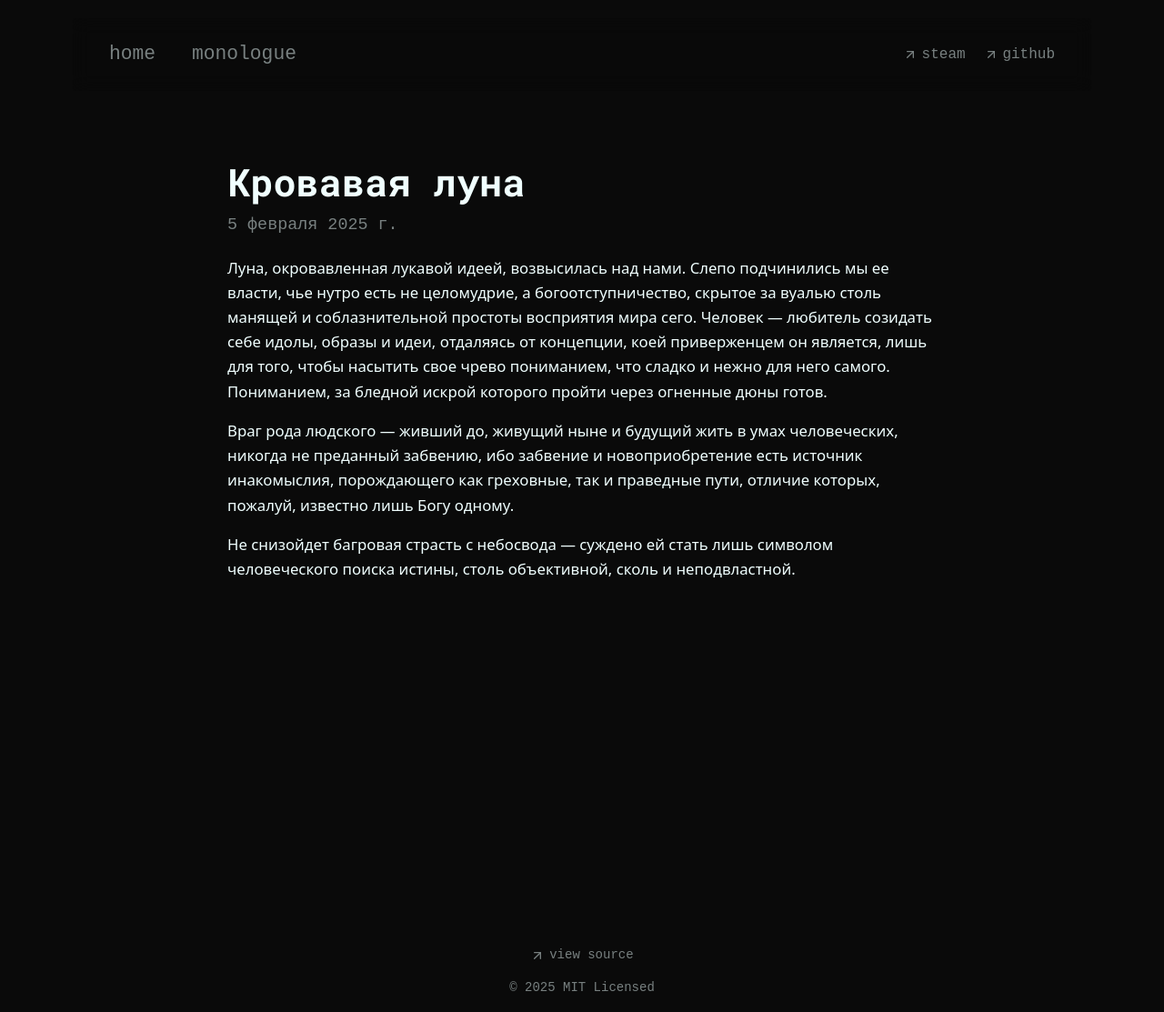
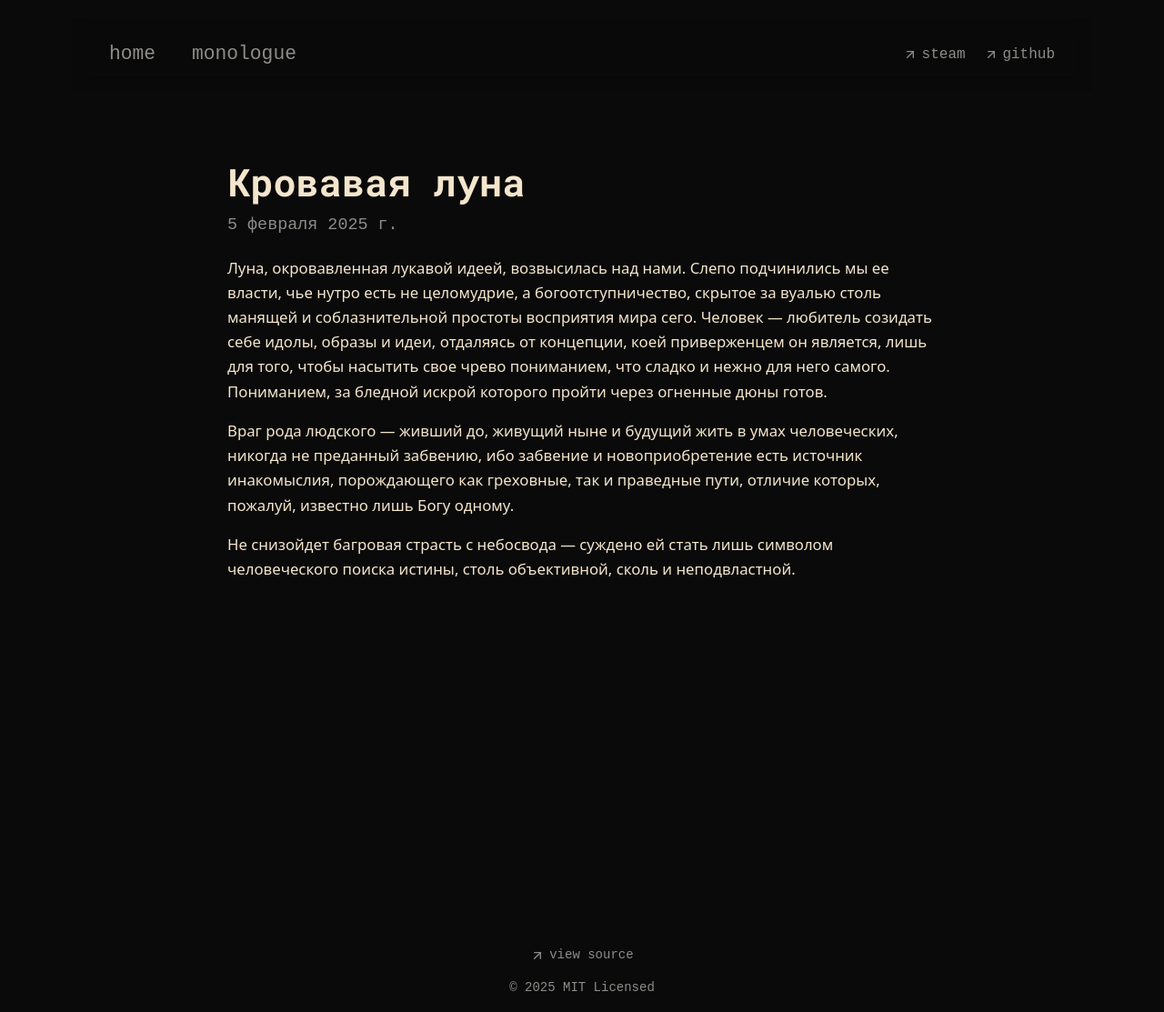
Before and after one commit to zombyacoff/alex-svidersky, a Next.js app: page /alex-svidersky/monologue/blood-moon in a window 1280 px wide. Shown: the whole page at 91% size. Built offline with nearby package versions, Linux system fonts and the light colour scheme.

Commit message:
colors changes
also little refactor

```diff
--- a/src/app/monologue/[slug]/page.tsx
+++ b/src/app/monologue/[slug]/page.tsx
@@ -1,7 +1,7 @@
 import { MDXRemote } from "next-mdx-remote/rsc";
 import { getPosts, formatDate } from "@/lib/mdxUtils";
 import { MDXComponents } from "@/components/MDXComponents";
-import styles from "./slug.module.scss";
+import styles from "./post.module.scss";
 import remarkGfm from "remark-gfm";
 import { notFound } from "next/navigation";
 
@@ -13,7 +13,7 @@ export async function generateStaticParams() {
   }));
 }
 
-export default async function Page({ params }) {
+export default async function Post({ params }) {
   const { slug } = await params;
   const post = getPosts().find((post) => post.slug === slug);
 
--- a/src/components/MonologuePosts.tsx
+++ b/src/components/MonologuePosts.tsx
@@ -1,5 +1,5 @@
 import Link from "next/link";
-import { getPosts, formatDate, sortPostsByTime } from "@/lib/mdxUtils";
+import { getPosts, formatDate, sortPostsByDate } from "@/lib/mdxUtils";
 import styles from "./MonologuePosts.module.scss";
 
 interface MonologuePostsProps {
@@ -7,7 +7,7 @@ interface MonologuePostsProps {
 }
 
 export const MonologuePosts: React.FC<MonologuePostsProps> = ({ limit }) => {
-  const posts = sortPostsByTime(getPosts());
+  const posts = sortPostsByDate(getPosts());
   const displayedPosts = limit ? posts.slice(0, limit) : posts;
 
   return (
--- a/src/components/layout/Footer/index.tsx
+++ b/src/components/layout/Footer.tsx
@@ -7,11 +7,7 @@ export const Footer = () => {
   return (
     <footer className={styles.footer}>
       <div className={styles.footerButtons}>
-        <UrlButton
-          url={PROFILE_URLS.repository}
-          text="view source"
-          arrowSize={16}
-        />
+        <UrlButton url={PROFILE_URLS.repository} text="view source" />
       </div>
       <p className={styles.copy}>© {new Date().getFullYear()} MIT Licensed</p>
     </footer>
--- a/src/components/layout/Header/index.tsx
+++ b/src/components/layout/Header.tsx
@@ -7,7 +7,7 @@ import { UrlButton } from "@/components/ui/buttons/UrlButton";
 import { PROFILE_URLS } from "@/lib/constants";
 import styles from "./Header.module.scss";
 
-export const NAV_LINKS = [
+const NAV_LINKS = [
   { href: "/", name: "home" },
   { href: "/monologue", name: "monologue" },
 ];
@@ -18,14 +18,12 @@ interface NavLink {
 }
 
 const NavLinkComponent = ({ href, name }: NavLink) => {
-  const isActive = usePathname() === href;
-
   return (
     <Link
       href={href}
-      className={`${styles.navLink} ${isActive ? styles.active : ""} ${
-        styles.navLinkHover
-      }`}
+      className={`${styles.navLink} ${
+        usePathname() === href ? styles.active : ""
+      } ${styles.navLinkHover}`}
     >
       <span>{name}</span>
     </Link>
@@ -33,8 +31,6 @@ const NavLinkComponent = ({ href, name }: NavLink) => {
 };
 
 export const Header = () => {
-  const arrowSize = 16;
-
   return (
     <header className={styles.header}>
       <div className={styles.container}>
@@ -47,16 +43,8 @@ export const Header = () => {
             </nav>
           </div>
           <div className={styles.socialLinks}>
-            <UrlButton
-              url={PROFILE_URLS.steam}
-              text="steam"
-              arrowSize={arrowSize}
-            />
-            <UrlButton
-              url={PROFILE_URLS.github}
-              text="github"
-              arrowSize={arrowSize}
-            />
+            <UrlButton url={PROFILE_URLS.steam} text="steam" />
+            <UrlButton url={PROFILE_URLS.github} text="github" />
           </div>
         </div>
       </div>
--- a/src/components/ui/buttons/UrlButton.tsx
+++ b/src/components/ui/buttons/UrlButton.tsx
@@ -11,7 +11,7 @@ interface UrlButtonProps {
 export const UrlButton: React.FC<UrlButtonProps> = ({
   url,
   text,
-  arrowSize = 20,
+  arrowSize = 16,
 }) => {
   return (
     <div className={styles.button}>
--- a/src/content/monologue/test-post.mdx
+++ b/src/content/monologue/test-post.mdx
@@ -1,6 +1,6 @@
 ---
-title: "Пример большого MDX-файла для тестирования"
-date: "01-01-2025"
+title: "Пример MDX-файла для тестирования"
+date: "01-01-1991"
 ---
 
 # Заголовок первого уровня
--- a/src/lib/constants.ts
+++ b/src/lib/constants.ts
@@ -1,6 +1,6 @@
-const GITHUB_BASE = "https://github.com/zombyacoff";
+const githubBase = "https://github.com/zombyacoff";
 export const PROFILE_URLS = {
-  github: GITHUB_BASE,
-  repository: `${GITHUB_BASE}/alex-svidersky`,
+  github: githubBase,
+  repository: `${githubBase}/alex-svidersky`,
   steam: "https://steamcommunity.com/id/zombyacoff",
 };
--- a/src/lib/mdxUtils.ts
+++ b/src/lib/mdxUtils.ts
@@ -9,9 +9,9 @@ interface PostData {
 }
 
 interface Post {
+  slug: string;
+  data: PostData;
   content: string;
-  data: PostData;
-  slug: string;
 }
 
 function parseDate(dateString: string): Date {
@@ -23,11 +23,9 @@ function getMDXData(directory: string): Post[] {
   const files = fs.readdirSync(directory);
   return files.map((fileName) => {
     const slug = fileName.replace(/\.mdx$/, "");
-    const fileContents = fs.readFileSync(
-      path.join(directory, fileName),
-      "utf8"
+    const { data, content } = matter(
+      fs.readFileSync(path.join(directory, fileName), "utf8")
     );
-    const { data, content } = matter(fileContents);
 
     if (!data.date || !data.title) {
       throw new Error(`Missing required fields in ${fileName}`);
@@ -41,9 +39,9 @@ function getMDXData(directory: string): Post[] {
     }
 
     return {
+      slug,
+      data: data as PostData,
       content,
-      data: data as PostData,
-      slug,
     };
   });
 }
@@ -52,7 +50,7 @@ export function getPosts(): Post[] {
   return getMDXData(path.join(process.cwd(), "src", "content", "monologue"));
 }
 
-export function sortPostsByTime(posts: Post[]): Post[] {
+export function sortPostsByDate(posts: Post[]): Post[] {
   return posts.sort((a, b) => {
     return parseDate(b.data.date).getTime() - parseDate(a.data.date).getTime();
   });
--- a/src/styles/_colors.scss
+++ b/src/styles/_colors.scss
@@ -1,9 +1,14 @@
 @use "sass:color";
 
+// $background: #0a0a0a;
+// $highlight:  #9ddbdb;
+// $primary:    #f0ffff;
+// $secondary:  #788080;
+
 $background: #0a0a0a;
-$highlight:  #9ddbdb;
-$primary:    #f0ffff;
-$secondary:  #788080;
+$highlight:  #90955c;
+$primary:    #f4e5cc;
+$secondary:  #8e8c89;
 
 $background-light: $primary;
 $max-secondary:    color.adjust($secondary, $lightness: -30%);
```
Also changed, not shown: src/app/monologue/[slug]/post.module.scss (renamed from src/app/monologue/[slug]/slug.module.scss), src/components/layout/Footer.module.scss (renamed from src/components/layout/Footer/Footer.module.scss), src/components/layout/Header.module.scss (renamed from src/components/layout/Header/Header.module.scss).
